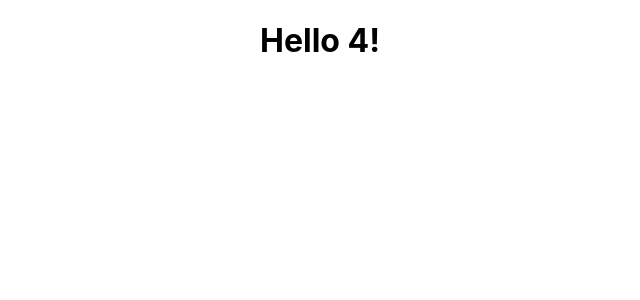
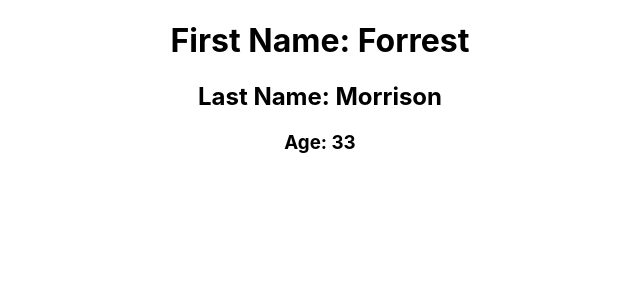
Before and after one commit to forrestmorrison/learn-react-in-x-minutes, a React (Create React App) app: page / in a window 1280 px wide. Shown: the top 300 px of the page, without its empty margins (320-960 px from the left). Built offline with nearby package versions, Linux system fonts and the light colour scheme.

Commit message:
Components

```diff
--- a/src/App.js
+++ b/src/App.js
@@ -1,4 +1,14 @@
 import './App.css';
+
+const Person = () => {
+  return (
+    <>
+      <h1>First Name: Forrest</h1>
+      <h2>Last Name: Morrison</h2>
+      <h3>Age: 33</h3>
+    </>
+  )
+}
 
 const App = () => {
 
@@ -7,7 +17,7 @@ const App = () => {
 
   return (
     <div className="App">
-      <h1>Hello {2 + 2}!</h1>
+      <Person />
     </div>
   );
 }
```
